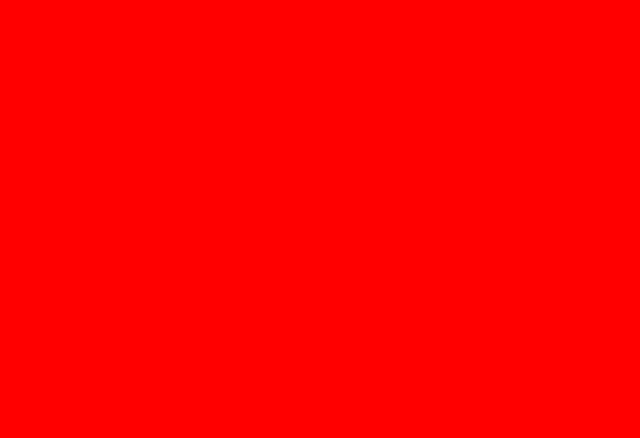
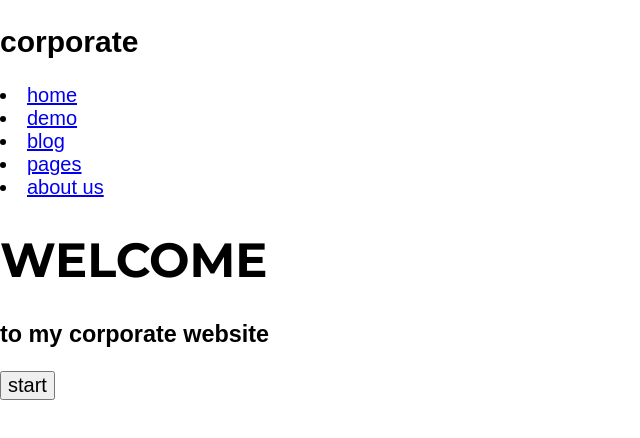
Before and after one commit to cchiu01/cynthiaChiuProjectTwo, a plain HTML site: page index.html in a window 1280 px wide. Shown: the whole page, without its empty margins (0-640 px from the left). Drawn offline with Linux system fonts and the light colour scheme.

Commit message:
HTML markup, added partials, mixins, typography

```diff
--- a/index.html
+++ b/index.html
@@ -4,10 +4,30 @@
     <meta charset="UTF-8">
     <meta name="viewport" content="width=device-width, initial-scale=1.0">
     <meta http-equiv="X-UA-Compatible" content="ie=edge">
+    <link href="https://fonts.googleapis.com/css?family=Montserrat:700|Open+Sans" rel="stylesheet">
     <link rel="stylesheet" href="./styles/styles.css">
     <title>Corporate</title>
 </head>
 <body>
+    <header>
+        <div class="wrapper">
+            <div class="header__container">
+                <h2 class="logo">corporate</h2>
+                <nav class="nav__container">
+                    <li class="nav__item"><a href="#" class="nav__link">home</a></li>
+                    <li class="nav__item"><a href="#" class="nav__link">demo</a></li>
+                    <li class="nav__item"><a href="#" class="nav__link">blog</a></li>
+                    <li class="nav__item"><a href="#" class="nav__link">pages</a></li>
+                    <li class="nav__item"><a href="#" class="nav__link">about us</a></li>
+                </nav>
+            </div>
+            <div class="content">
+                <h1 class="content_heading">welcome</h1>
+                <h3 class="content_subheading">to my corporate website</h3>
+            </div>
+            <button class="btn">start</button>
 
+        </div>
+    </header>
 </body>
 </html>
--- a/styles/partials/_typography.scss
+++ b/styles/partials/_typography.scss
@@ -0,0 +1,23 @@
+// $font:$font,
+
+$text__family--header: 'Montserrat', sans-serif;
+$text__family--body: 'Open Sans', sans-serif;
+
+@mixin font($size, $weight:400, $font: $text__family--body, $textTransform: none) {
+    font-size: $size;
+    font-weight: $weight;
+    text-transform: $textTransform;
+    font-family: $font;
+}
+
+h1 {
+    @include font(4.6rem, 700, $text__family--header, uppercase)
+}
+
+h2 {
+    @include font(2.4rem, 700, $text__family--header, uppercase)
+}
+
+h3 {
+    @include font(1.7rem, 700, $text__family--header, uppercase)
+}
--- a/styles/partials/_utils.scss
+++ b/styles/partials/_utils.scss
@@ -1,3 +1,15 @@
-body {
-    background: red;
+@mixin flex($flexDirection:auto, $justifyContent:auto, $alignItems:auto, $flexWrap:auto) {
+    display: flex;
+    flex-direction: $flexDirection;
+    justify-content: $justifyContent;
+    align-items: $alignItems;
+    flex-wrap: $flexWrap;
 }
+
+@mixin position($top, $righ, $bottom, $left) {
+    position:absolute;
+    top: $top;
+    right: $right;
+    bottom: $bottom;
+    left: $left;
+}
--- a/styles/styles.scss
+++ b/styles/styles.scss
@@ -1,3 +1,8 @@
 @import "partials/setup.scss";
 @import "partials/utils";
 @import "partials/typography";
+@import "partials/header";
+
+html {
+    font-size: 125%;
+}
```
Also changed, not shown: styles/partials/_header.scss (added), styles/styles.css, 1 other file.
